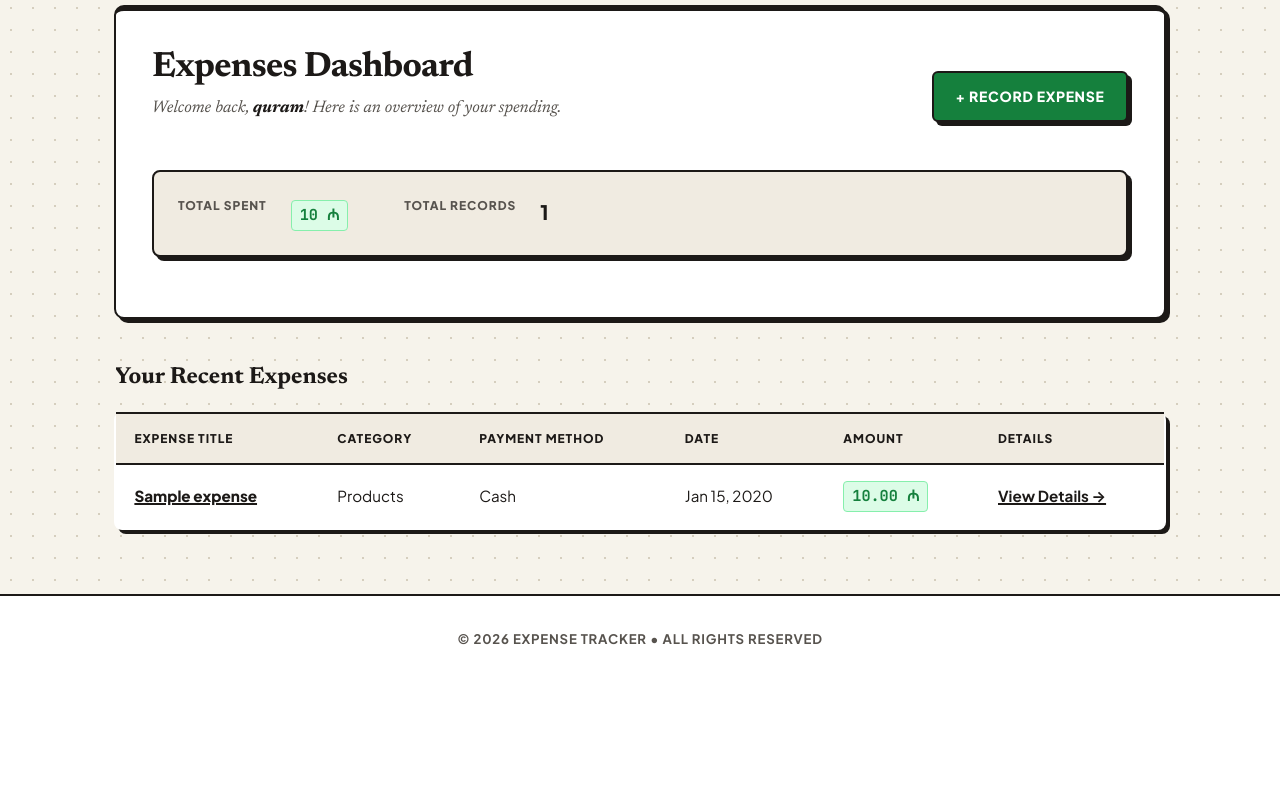
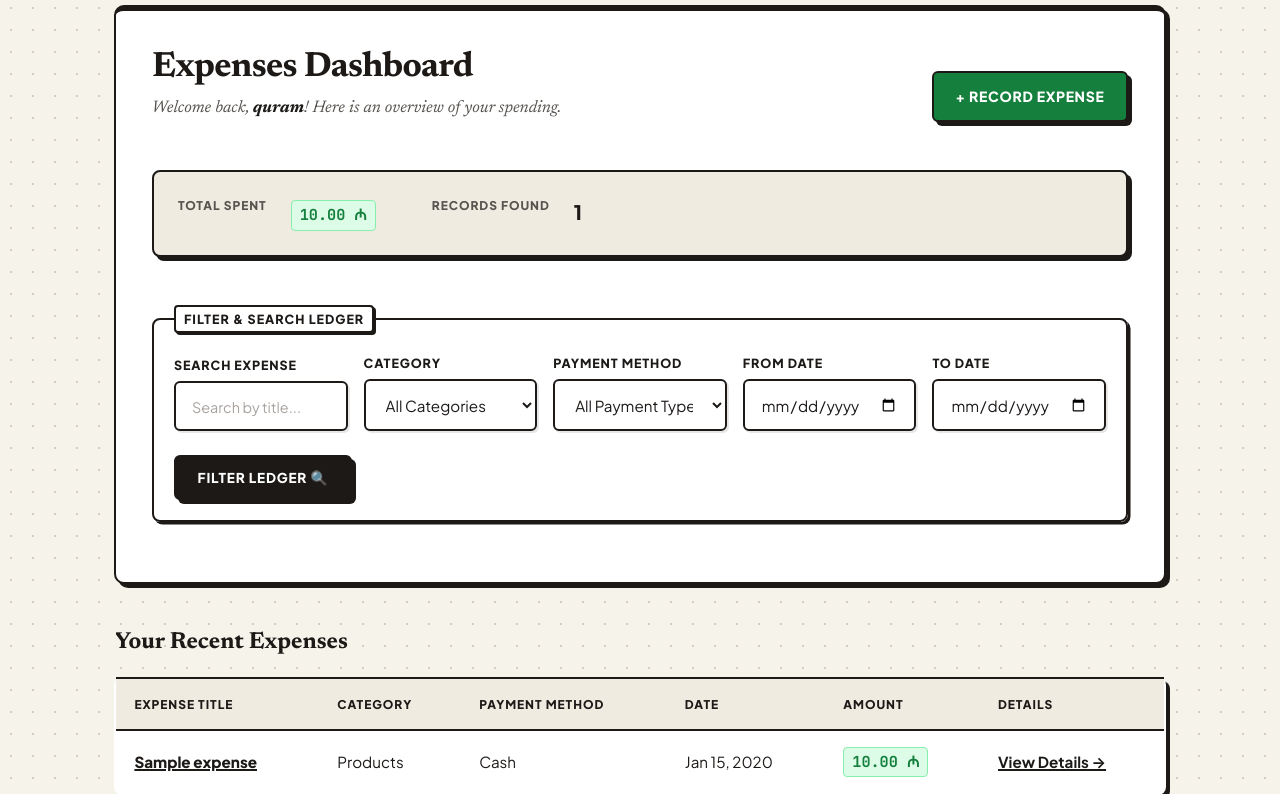
Before and after one commit to aviator2110/Expense-tracker, a Django app: page / in a window 1280 px wide. Shown: the part 135-929 px from the top of the page. Before the commit the page ends 780 px from the top, so only its background shows below. Run offline with Django 5.2, Linux system fonts and the light colour scheme; a user stored in the database is signed in; data comes from the database, SQL or seed files in the repository; both versions use the stored data as it was after the commit; tables that the repository leaves empty hold one stand-in row (values such as "Sample post").

Commit message:
Filters for expenses

```diff
--- a/expense/views.py
+++ b/expense/views.py
@@ -3,7 +3,7 @@ from django.http import HttpResponseForbidden
 from django.shortcuts import redirect, render, get_object_or_404
 from expense.forms import ExpenseForm
 from django.db.models import Sum
-from expense.models import Expense
+from expense.models import Expense, Category, PaymentType
 
 
 def home(request):
@@ -11,13 +11,44 @@ def home(request):
         return render(request, 'expense/home.html')
 
     expenses = Expense.objects.filter(author=request.user)
+
+    q = request.GET.get('q', '').strip()
+    category_id = request.GET.get('category', '').strip()
+    payment_type_id = request.GET.get('payment_type', '').strip()
+    start_date = request.GET.get('start_date', '').strip()
+    end_date = request.GET.get('end_date', '').strip()
+
+    if q:
+        expenses = expenses.filter(name__icontains=q)
+    if category_id:
+        expenses = expenses.filter(category_id=category_id)
+    if payment_type_id:
+        expenses = expenses.filter(payment_type_id=payment_type_id)
+    if start_date:
+        expenses = expenses.filter(date__gte=start_date)
+    if end_date:
+        expenses = expenses.filter(date__lte=end_date)
+
+    has_filters = bool(q or category_id or payment_type_id or start_date or end_date)
+
     total_amount = expenses.aggregate(total=Sum('amount'))['total'] or 0
     total_count = expenses.count()
+
+    categories = Category.objects.all()
+    payment_types = PaymentType.objects.all()
 
     context = {
         'expenses': expenses,
         'total_amount': total_amount,
         'total_count': total_count,
+        'categories': categories,
+        'payment_types': payment_types,
+        'q': q,
+        'selected_category': category_id,
+        'selected_payment_type': payment_type_id,
+        'start_date': start_date,
+        'end_date': end_date,
+        'has_filters': has_filters,
     }
     return render(request, 'expense/home.html', context)
 
--- a/static/css/style.css
+++ b/static/css/style.css
@@ -360,8 +360,77 @@ form {
     width: 100%;
 }
 
+fieldset {
+    border: 2.5px solid var(--border-ink);
+    border-radius: 8px;
+    padding: 1.25rem;
+    background: #ffffff;
+    box-shadow: var(--shadow-brutal-sm);
+    display: grid;
+    grid-template-columns: repeat(auto-fit, minmax(170px, 1fr));
+    gap: 1rem;
+    align-items: end;
+    margin: 1.5rem 0;
+}
+
+legend {
+    font-family: var(--font-sans);
+    font-size: 0.785rem;
+    font-weight: 800;
+    text-transform: uppercase;
+    letter-spacing: 0.08em;
+    padding: 2px 8px;
+    color: var(--ink);
+    background: #ffffff;
+    border: 2px solid var(--border-ink);
+    border-radius: 4px;
+    box-shadow: 2px 2px 0px var(--border-ink);
+}
+
+form fieldset div,
+fieldset div {
+    display: flex;
+    flex-direction: row !important;
+    gap: 0.85rem;
+    align-items: center;
+    grid-column: 1 / -1;
+    margin-top: 0.5rem;
+    flex-wrap: wrap;
+    width: 100%;
+}
+
+form fieldset div button,
+form fieldset div a[role="button"],
+#btn-apply-filters,
+#btn-reset-filters {
+    width: auto;
+    display: inline-flex;
+    padding: 0.75rem 1.35rem;
+    font-size: 0.85rem;
+    white-space: nowrap;
+    margin: 0;
+}
+
+#btn-reset-filters,
+a[id*="reset"][role="button"] {
+    background: #fee2e2;
+    color: var(--accent-red);
+    border: 2px solid var(--border-ink);
+    box-shadow: var(--shadow-brutal-sm);
+    text-decoration: none;
+}
+
+#btn-reset-filters:hover,
+a[id*="reset"][role="button"]:hover {
+    background: #fca5a5;
+    color: #991b1b;
+    transform: translate(-1.5px, -1.5px);
+    box-shadow: 4px 4px 0px var(--border-ink);
+    text-decoration: none;
+}
+
 form p,
-form div {
+form > div:not(fieldset div) {
     display: flex;
     flex-direction: column;
     gap: 0.4rem;
--- a/templates/expense/home.html
+++ b/templates/expense/home.html
@@ -16,16 +16,78 @@
         </header>
 
         <dl>
-            <dt>Total Spent</dt>
-            <dd><mark>{{ total_amount }} ₼</mark></dd>
-            <dt>Total Records</dt>
+            <dt>Total Spent{% if has_filters %} (Filtered){% endif %}</dt>
+            <dd><mark>{{ total_amount|floatformat:2 }} ₼</mark></dd>
+            <dt>Records Found</dt>
             <dd><strong>{{ total_count }}</strong></dd>
         </dl>
+
+        <form method="GET" action="{% url 'home' %}" id="filter-form">
+            <fieldset>
+                <legend>Filter & Search Ledger</legend>
+
+                <p>
+                    <label for="id_search">Search Expense</label>
+                    <input type="search"
+                           name="q"
+                           id="id_search"
+                           value="{{ q }}"
+                           placeholder="Search by title...">
+                </p>
+
+                <p>
+                    <label for="id_category">Category</label>
+                    <select name="category" id="id_category">
+                        <option value="">All Categories</option>
+                        {% for cat in categories %}
+                            <option value="{{ cat.id }}" {% if selected_category == cat.id|stringformat:"s" %}selected{% endif %}>
+                                {{ cat.name }}
+                            </option>
+                        {% endfor %}
+                    </select>
+                </p>
+
+                <p>
+                    <label for="id_payment_type">Payment Method</label>
+                    <select name="payment_type" id="id_payment_type">
+                        <option value="">All Payment Types</option>
+                        {% for pt in payment_types %}
+                            <option value="{{ pt.id }}" {% if selected_payment_type == pt.id|stringformat:"s" %}selected{% endif %}>
+                                {{ pt.name }}
+                            </option>
+                        {% endfor %}
+                    </select>
+                </p>
+
+                <p>
+                    <label for="id_start_date">From Date</label>
+                    <input type="date"
+                           name="start_date"
+                           id="id_start_date"
+                           value="{{ start_date }}">
+                </p>
+
+                <p>
+                    <label for="id_end_date">To Date</label>
+                    <input type="date"
+                           name="end_date"
+                           id="id_end_date"
+                           value="{{ end_date }}">
+                </p>
+
+                <div>
+                    <button type="submit" id="btn-apply-filters">Filter Ledger 🔍</button>
+                    {% if has_filters %}
+                        <a href="{% url 'home' %}" role="button" id="btn-reset-filters">✕ Reset Filters</a>
+                    {% endif %}
+                </div>
+            </fieldset>
+        </form>
     </section>
 
     {% if expenses %}
         <table>
-            <caption>Your Recent Expenses</caption>
+            <caption>{% if has_filters %}Filtered Ledger Results ({{ total_count }}){% else %}Your Recent Expenses{% endif %}</caption>
             <thead>
                 <tr>
                     <th>Expense Title</th>
@@ -47,7 +109,7 @@
                         <td>{{ expense.category.name }}</td>
                         <td>{{ expense.payment_type.name }}</td>
                         <td>{{ expense.date|date:"M d, Y" }}</td>
-                        <td><mark>{{ expense.amount }} ₼</mark></td>
+                        <td><mark>{{ expense.amount|floatformat:2 }} ₼</mark></td>
                         <td>
                             <a href="{% url 'expense_detail' expense.id %}">View Details →</a>
                         </td>
@@ -58,11 +120,15 @@
     {% else %}
         <article>
             <header>
-                <h2>No Expenses Recorded Yet</h2>
-                <p>You haven't logged any expense transactions yet. Start tracking your budget!</p>
+                <h2>{% if has_filters %}No Matching Expenses Found{% else %}No Expenses Recorded Yet{% endif %}</h2>
+                <p>{% if has_filters %}No transactions match your current search/filter criteria. Try clearing some filters.{% else %}You haven't logged any expense transactions yet. Start tracking your budget!{% endif %}</p>
             </header>
             <footer>
-                <a href="{% url 'add_expense' %}" role="button" id="btn-empty-add-expense">+ Record Your First Expense</a>
+                {% if has_filters %}
+                    <a href="{% url 'home' %}" role="button" id="btn-empty-reset-filters">✕ Reset Filters</a>
+                {% else %}
+                    <a href="{% url 'add_expense' %}" role="button" id="btn-empty-add-expense">+ Record Your First Expense</a>
+                {% endif %}
             </footer>
         </article>
     {% endif %}
```
Also changed, not shown: db.sqlite3.
